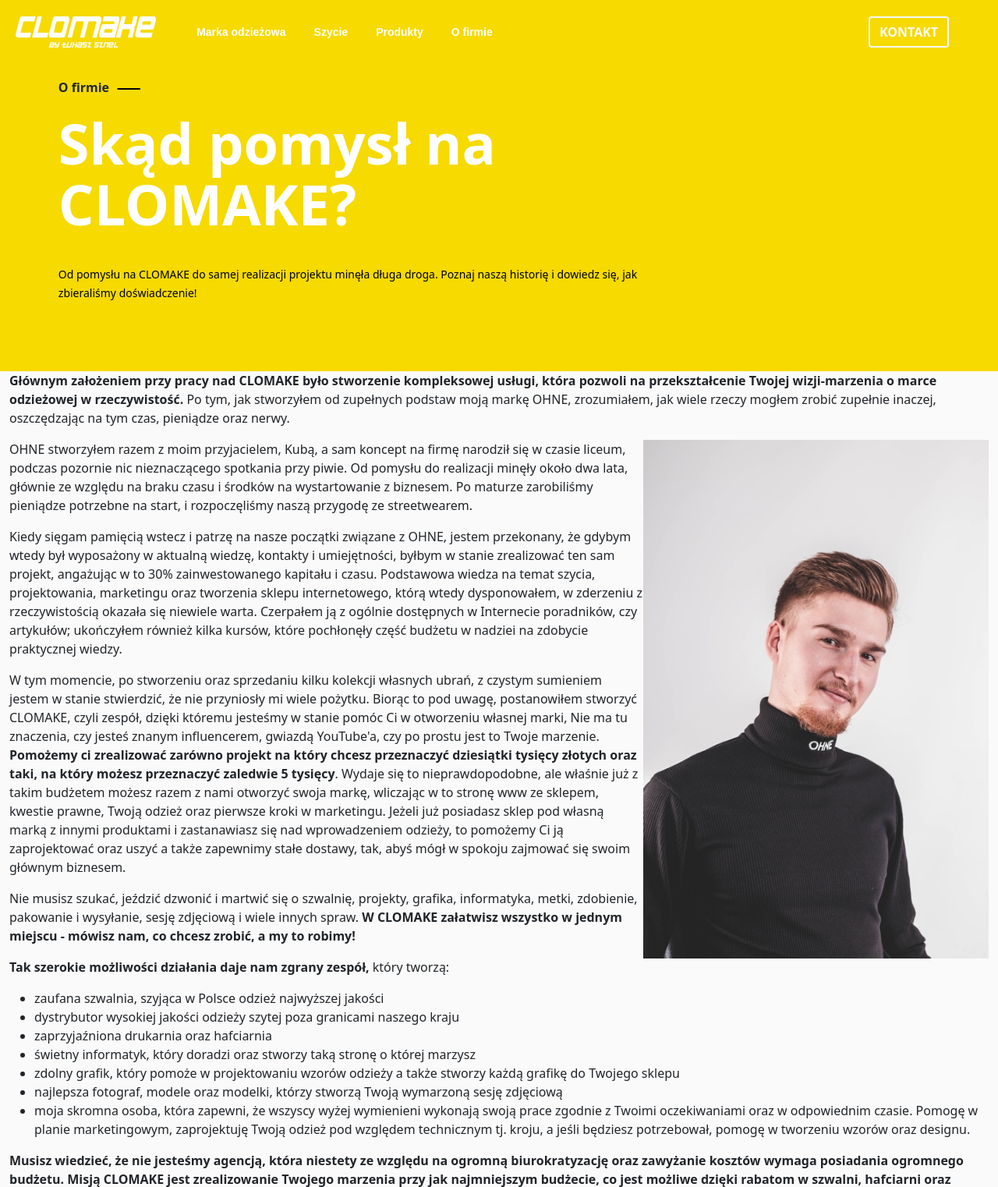
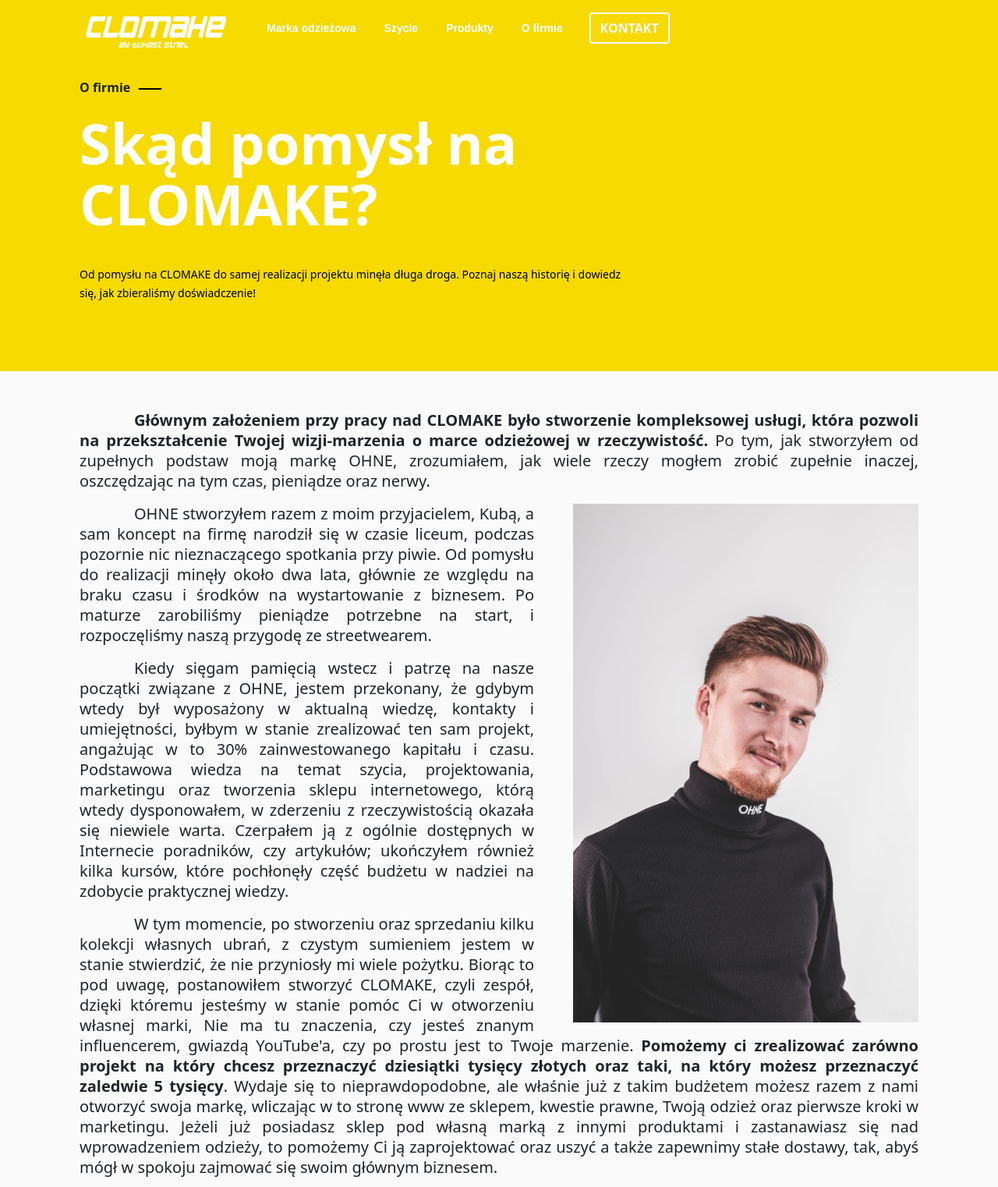
Before and after one commit to zwiktor/clomake_2, a plain HTML site: page onas.html in a window 1280 px wide. Shown: the top 1522 px of the page at 78% size. Drawn offline with nearby package versions, Linux system fonts and the light colour scheme; a script that the page names is missing.

Commit message:
Add files via upload

```diff
--- a/static/css/style.css
+++ b/static/css/style.css
@@ -112,8 +112,8 @@ body {
 
 @media (min-width: 990px) {
     .nav-button {
-        position: absolute;
-        right: 5%;
+        position: relative;
+        right: -5%;
     }
 }
 
@@ -350,7 +350,7 @@ body {
 
 .row-nav-margin {
     padding-top: 100px;
-    padding-left: 5%;
+    /*padding-left: 5%;*/
 }
 
 .link-yellow-header {
@@ -467,6 +467,7 @@ hr:not([size]) {
 }
 
 .wariant-text {
+    height: 100%;
     margin-bottom: 40px;
     font-size: 38px;
     line-height: 44px;
@@ -627,5 +628,42 @@ hr:not([size]) {
     line-height: 20px;
     font-size: 16px;
     font-weight: 600;
+}
+
+.great-margin {
+    max-width: 1100px;
+}
+
+.onas-text {
+    font-size: 20px;
+    text-align: justify;
+    letter-spacing: normal;
+    text-indent: 70px;
+    line-height: 26px;
+    font-weight: 400;
 
 }
+
+.onas-text-header {
+    margin-top: 50px;
+}
+
+.onas-img {
+    margin-left: 50px;
+}
+
+.onas-text-margin-bottom {
+    margin-bottom: 10%;
+}
+
+.onas-text-margin-last{
+    margin:80px 0;
+}
+
+.onas-text-li {
+    font-size: 20px;
+    letter-spacing: normal;
+    line-height: 30px;
+    font-weight: 400;
+    text-indent: 20px;
+}
```
